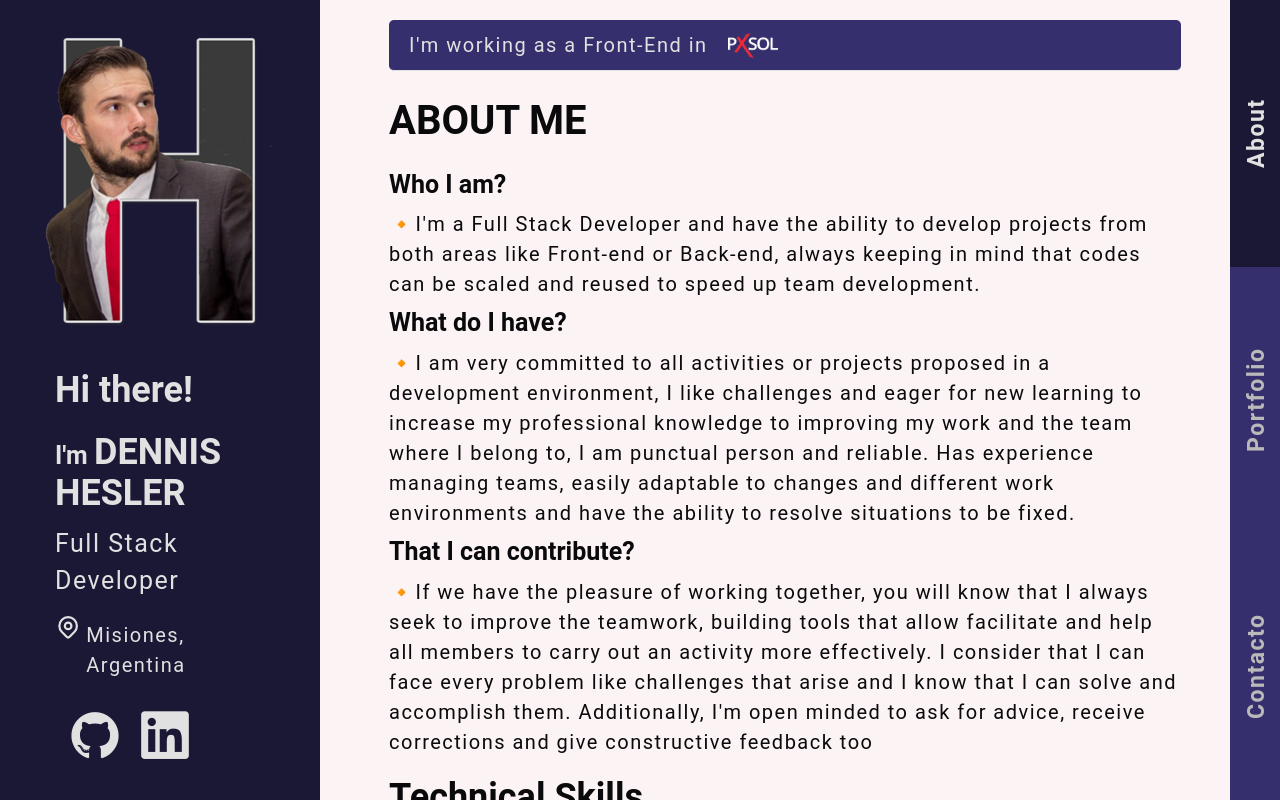
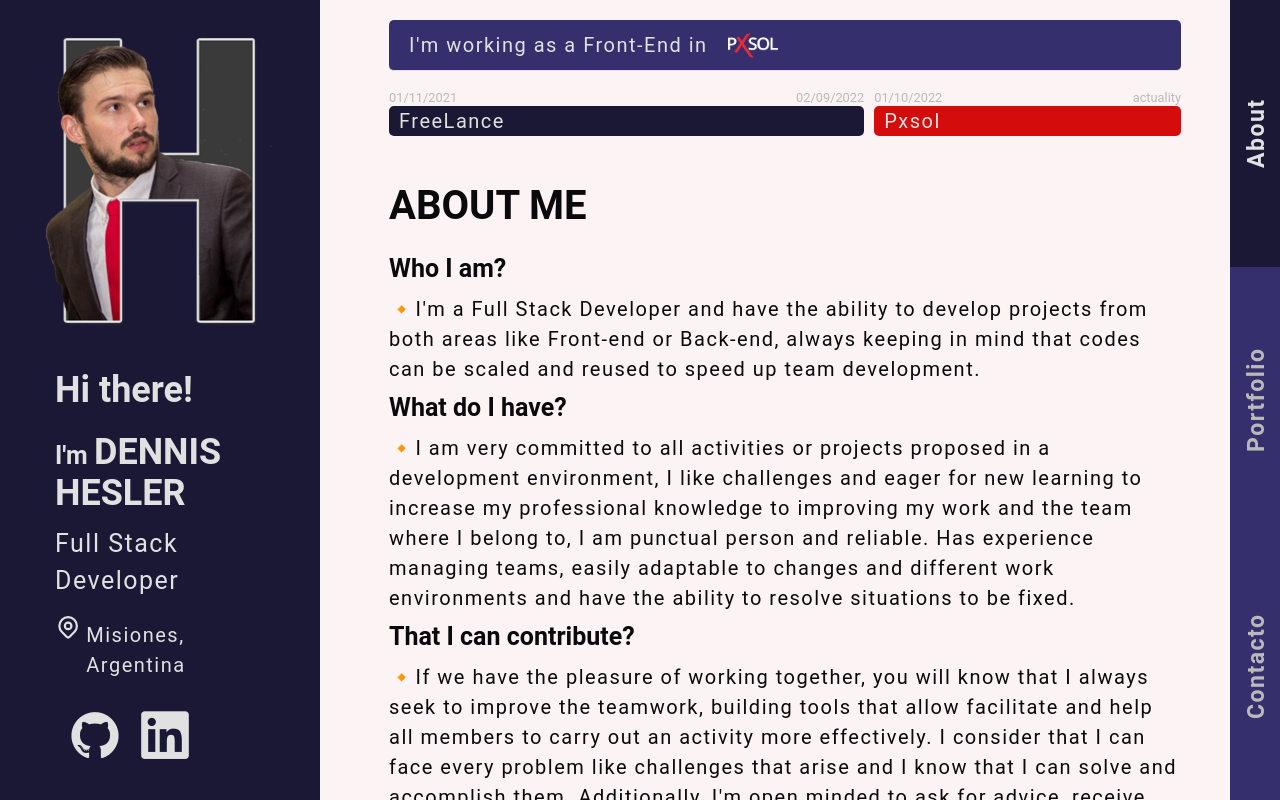
Before and after one commit to Dennish02/Portfolio, a Next.js app: page / in a window 1280 px wide. Built offline with nearby package versions, Linux system fonts and the light colour scheme.

Commit message:
linea de tiempo

```diff
--- a/componentes/About.js
+++ b/componentes/About.js
@@ -4,6 +4,7 @@ import Image from 'next/image'
 export default function About() {
   return (
     <div>
+      <div className='cont-trabajo'>
         <div className='trabajo'>
           <p>I'm working as a Front-End in </p>
           <Image
@@ -11,7 +12,30 @@ export default function About() {
             height={25}
             src='/assets/image/pxsol1.png'
           />
+        </div>
+        <div className='linea-tiemp'>
+          <div className='cont-1'>
+            <div className='fecha-work'>
+            <small className='start'>01/11/2021</small>
+            <small className='end'>02/09/2022</small>
+            </div>
 
+            <div className='work free'>
+              <p className='text-work'>FreeLance</p>
+            </div>
+          </div>
+          <div className='cont-2'>
+            <div className='fecha-work'>
+            <small className='start'>01/10/2022</small>
+            <small className='end'>actuality</small>
+            </div>
+
+            <div className='work pxsol'>
+              <p className='text-work'>Pxsol</p>
+            </div>
+          </div>
+
+        </div>
       </div>
       <h1>ABOUT ME</h1>
       <article>
--- a/gulp/scss/base/_variables.scss
+++ b/gulp/scss/base/_variables.scss
@@ -10,6 +10,7 @@ $grisoscuro: #1b1835;
 $grisclaro: #e1e1e1;
 $grisOpaco: #b9b9b9;
 $azulOscuro: #0A0A0C;
+$rojo:rgb(212, 12, 12);
 //tamaños media queris
 $telefono: 320px;
 $tablet: 570px;
--- a/gulp/scss/layout/_about.scss
+++ b/gulp/scss/layout/_about.scss
@@ -43,3 +43,38 @@
     }
 
 }
+.linea-tiemp{
+    display: flex;
+    gap: 1rem;
+    padding: 2rem 0;
+    .cont-1{
+        flex: 0 60%;
+    }
+    .cont-2{
+        flex: 1;
+    }
+    .fecha-work{
+        display: flex;
+        gap: 2rem;
+        justify-content: space-between;
+        small{
+            padding: 0;
+            margin: 0;
+            color: v.$grisOpaco;
+        }
+    }
+    .work{
+        padding: 0 1rem;
+        color: v.$grisclaro;
+        border-radius: 0.5rem;
+        p{
+            margin: 0;
+        }
+    }
+    .free{
+        background-color: v.$grisoscuro;
+    }
+    .pxsol{
+        background-color: v.$rojo;
+    }
+}
```
Also changed, not shown: styles/app.css, 1 other file (tests, documents, lock files or other folders). Lines whose indentation alone changed are shown as unchanged.
